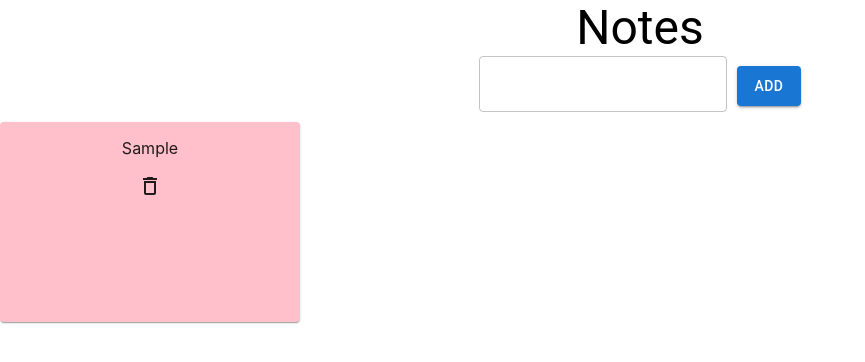
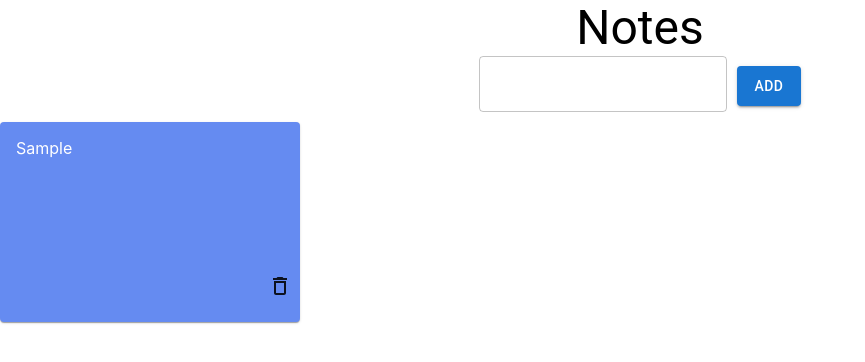
Before and after one commit to Ujala-355/react_tasks, a React (Create React App) app: page / in a window 1280 px wide. Both pictures are taken after typing "Sample" into the empty fields and a click on the button "ADD". Shown: the top 362 px of the page, without its empty margins (0-865 px from the left). Built offline with nearby package versions, Linux system fonts and the light colour scheme.

Commit message:
UI change

```diff
--- a/src/App.css
+++ b/src/App.css
@@ -26,6 +26,7 @@
 
 .App-link {
   color: #61dafb;
+  background:#658bf1;
 }
 
 @keyframes App-logo-spin {
--- /dev/null
+++ b/src/noteApp/Delete.js
@@ -0,0 +1,12 @@
+import DeleteOutlinedIcon from '@mui/icons-material/DeleteOutlined';
+const DeleteButton=({onClick})=>{
+    return(
+        <>
+             <DeleteOutlinedIcon
+                onClick={onClick}
+                style={{marginLeft:260,marginTop:100}}
+            />
+        </>
+    )
+}
+export default DeleteButton;
--- a/src/noteApp/notes.js
+++ b/src/noteApp/notes.js
@@ -1,6 +1,6 @@
 import React,{useState} from "react";
 import {Box,TextField,Button,Card,CardContent} from "@mui/material";
-import DeleteOutlinedIcon from '@mui/icons-material/DeleteOutlined';
+import DeleteButton from "./Delete";
 const Note=()=>{
     const [notes,setNotes]=useState([]);
     const [newNote,setNewNote]=useState("");
@@ -30,11 +30,10 @@ const Note=()=>{
                     {notes.map((note,index)=>(
                         <Card
                             key={index}
-                            style={{width:300,height:200,backgroundColor:"pink" ,marginTop:10}}>
-                            <CardContent>{note}</CardContent>
-                            <DeleteOutlinedIcon onClick={()=>handleDelete(index)} />
+                            style={{width:300,height:200,backgroundColor:"#658bf1" ,marginTop:10}}>
+                            <CardContent style={{marginRight:240,color:"white"}}>{note}</CardContent>
+                            <DeleteButton onClick={()=>handleDelete(index)}/>
                         </Card>
-
                     ))}
 
                 </div>
```
